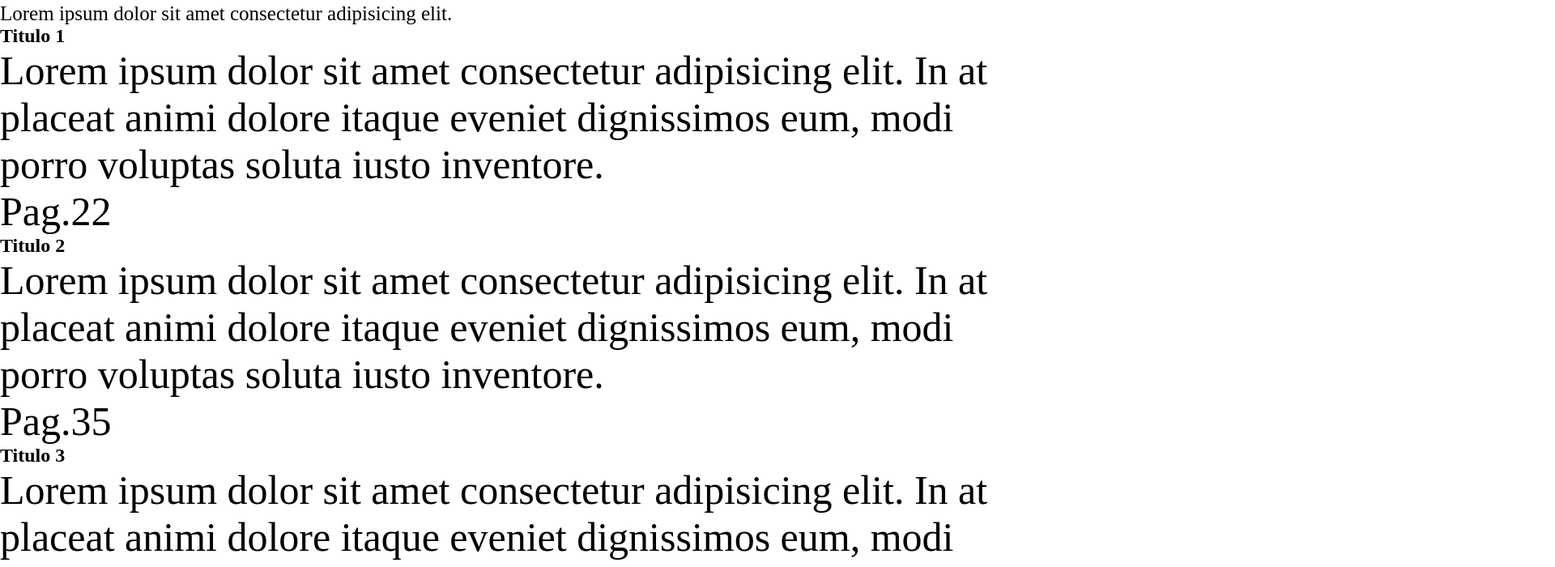
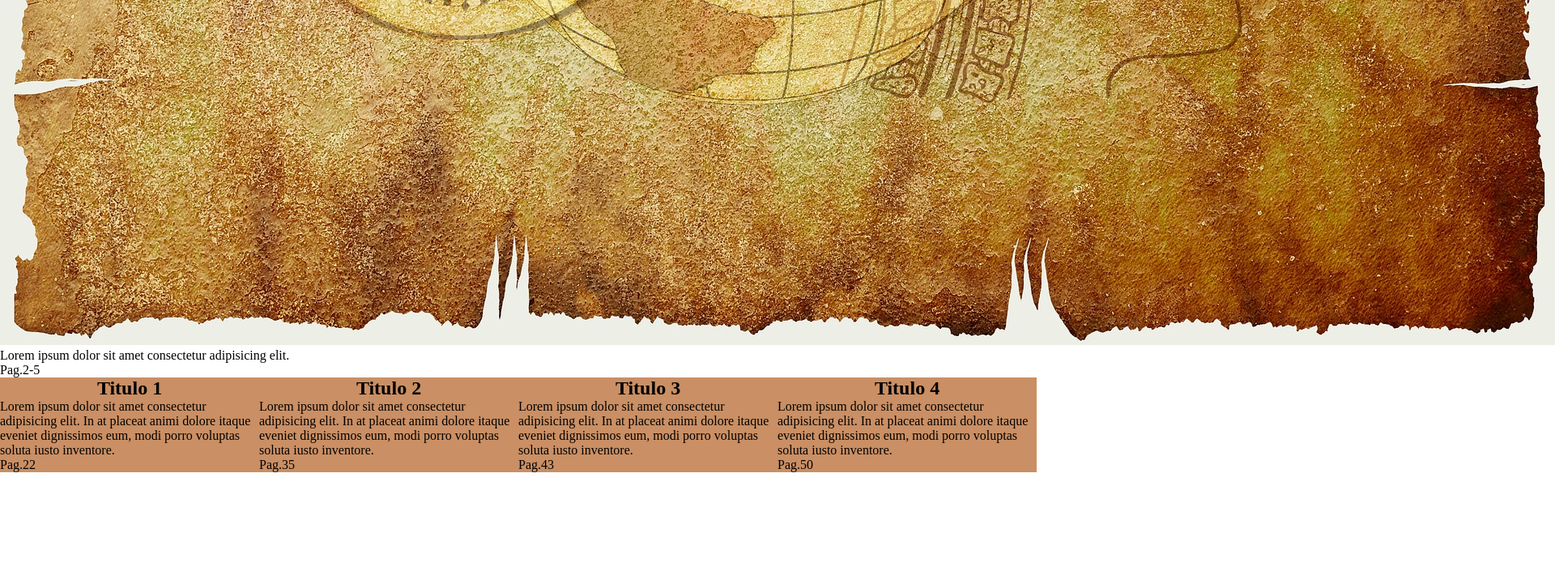
Before and after one commit to Heidy13Cruz/El_Periodico, a plain HTML site: page index.html in a window 1280 px wide. Shown: the part 994-1694 px from the top of the page at 81% size, 1920 px wide, since content can reach past the window. After the commit the page ends 1577 px from the top, so only its background shows below. Drawn offline with Linux system fonts and the light colour scheme; a web font is replaced by a local one.

Commit message:
noticias secundarias

```diff
--- a/Assets/sass/estilo.scss
+++ b/Assets/sass/estilo.scss
@@ -9,10 +9,10 @@
     h1{
         font-family: "Sofia", sans-serif;
         background: rgb(182,124,83);
-background: linear-gradient(4deg, rgba(182,124,83,1) 22%, rgba(158,100,62,1) 29%, rgba(124,66,32,1) 39%, rgba(168,113,16,1) 60%, rgba(161,68,31,1) 69%);
+        background: linear-gradient(4deg, rgba(182,124,83,1) 22%, rgba(158,100,62,1) 29%, rgba(124,66,32,1) 39%, rgba(168,113,16,1) 60%, rgba(161,68,31,1) 69%);
         box-shadow: 0px 1px 8px 8px rgba(0,0,0,0.75);
--webkit-box-shadow: 0px 1px 8px 8px rgba(0,0,0,0.75);
--moz-box-shadow: 0px 1px 8px 8px rgba(0,0,0,0.75);
+        -webkit-box-shadow: 0px 1px 8px 8px rgba(0,0,0,0.75);
+        -moz-box-shadow: 0px 1px 8px 8px rgba(0,0,0,0.75);
         color: whitesmoke;
         font-size: 4rem;
         margin: 0%;
@@ -31,16 +31,27 @@ background: linear-gradient(4deg, rgba(182,124,83,1) 22%, rgba(158,100,62,1) 29%
 }
 
 .main{
-    position: absolute;
-    img{
-        width: 100%;
-    }
-    p{
-        font-size: 50px;
-    }
+
     &__section{
-        p{
-            font-size: 25px;
+
+        &__noticias{
+            width: 100%;
+            background-color: rgb(202, 143, 100);
+            display: flex;
+
         }
     }
+    .noticias{
+        width: 96%;
+        margin-left: 2%
+
+        &__pagina{
+            background-color: rgb(38, 143, 129)(0, 140, 255);
+        }
+
+        h2{
+            text-align: center;
+        }
+    }
+
 }
--- a/index.html
+++ b/index.html
@@ -20,28 +20,31 @@
 
     <main class="main">
         <section class="main__section">
-        <img src="./Assets/Img/images.jpg">
-        <p>Lorem ipsum dolor sit amet consectetur adipisicing elit.</p></section>
+            <img src="./Assets/Img/images.jpg">
+            <p>Lorem ipsum dolor sit amet consectetur adipisicing elit.
+            </p>
+            <p>Pag.2-5</p>
+        </section>
         <section class="main__section__noticias">
             <section class="noticias">
                 <h2>Titulo 1</h2>
                 <p>Lorem ipsum dolor sit amet consectetur adipisicing elit. In at placeat animi dolore itaque eveniet dignissimos eum, modi porro voluptas soluta iusto inventore.</p>
-                <p class="main__section__noticias_p">Pag.22</p>
+                <p class="noticias__pagina">Pag.22</p>
             </section>
             <section class="noticias">
                 <h2>Titulo 2</h2>
                 <p>Lorem ipsum dolor sit amet consectetur adipisicing elit. In at placeat animi dolore itaque eveniet dignissimos eum, modi porro voluptas soluta iusto inventore.</p>
-                <p class="main__section__noticias_p">Pag.35</p>
+                <p class="noticias__pagina">Pag.35</p>
             </section>
             <section class="noticias">
                 <h2>Titulo 3</h2>
                 <p>Lorem ipsum dolor sit amet consectetur adipisicing elit. In at placeat animi dolore itaque eveniet dignissimos eum, modi porro voluptas soluta iusto inventore.</p>
-                <p class="main__section__noticias_p">Pag.43</p>
+                <p class="noticias__pagina">Pag.43</p>
             </section>
             <section class="noticias">
                 <h2>Titulo 4</h2>
                 <p>Lorem ipsum dolor sit amet consectetur adipisicing elit. In at placeat animi dolore itaque eveniet dignissimos eum, modi porro voluptas soluta iusto inventore.</p>
-                <p class="main__section__noticias_p">Pag.50</p>
+                <p class="noticias__pagina">Pag.50</p>
             </section>
         </section>
     </main>
```
Also changed, not shown: Assets/css/estilo.css, 1 other file.
